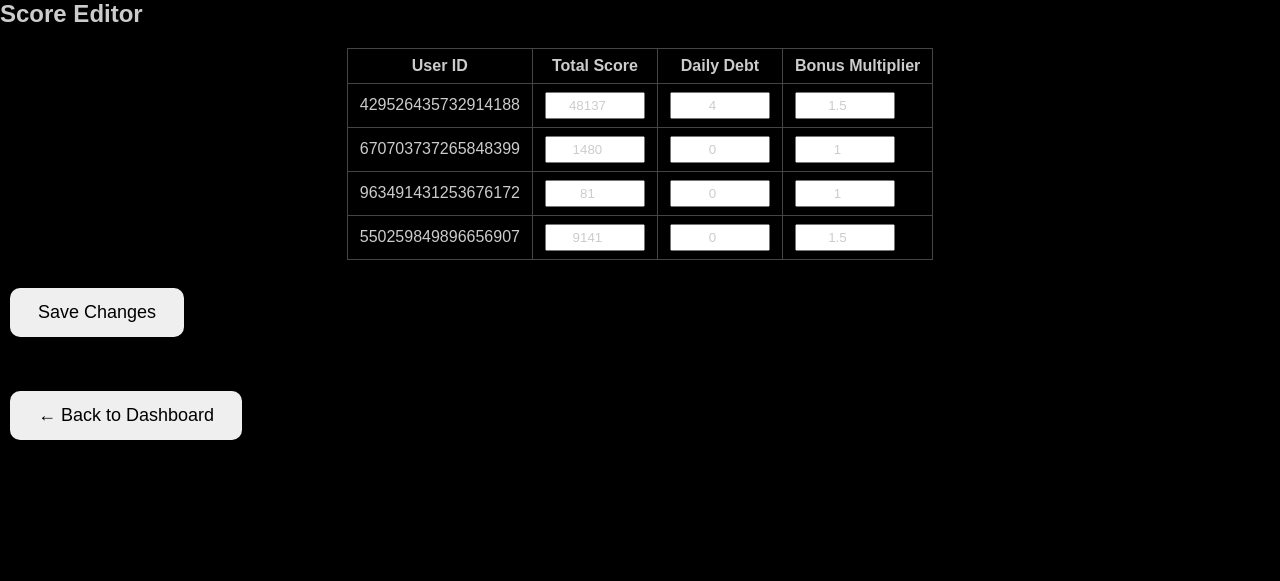
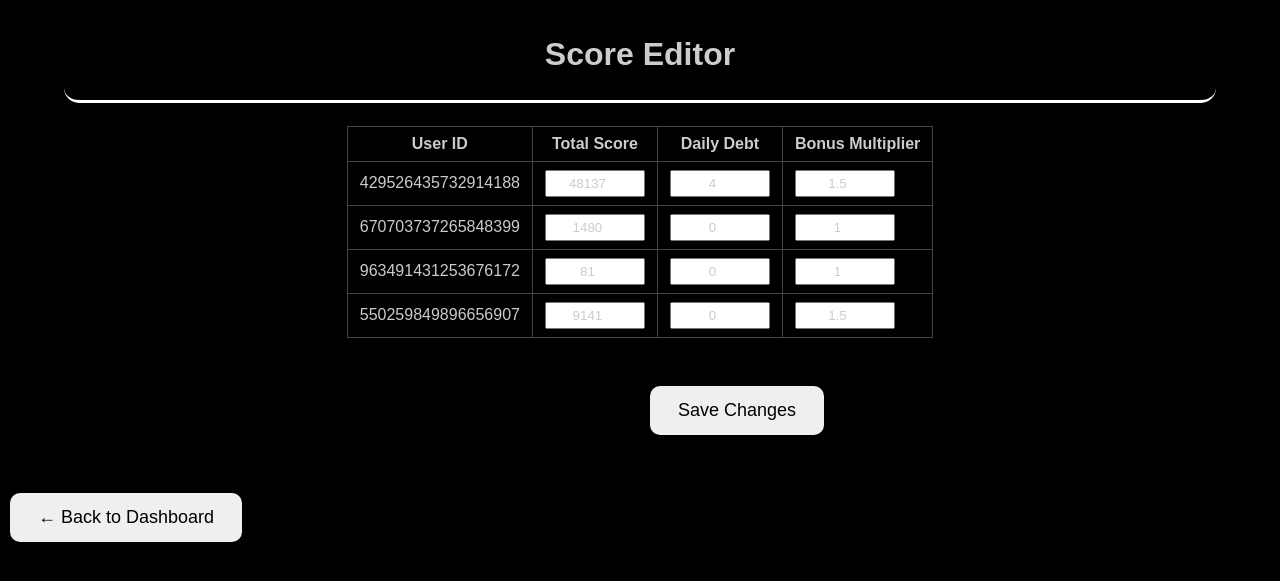
Before and after one commit to ScottN13/spawncamped, a FastAPI app: page /scores in a window 1280 px wide. Shown: the top 581 px of the page. Run offline with FastAPI, Linux system fonts and the light colour scheme; parts of the project's set-up code (start-up, migrations or seed data) failed here and were passed over.

Commit message:
attempt idk
- changed style.css
- changed templates

There's gotta be an easier way to implement bot status. This doesn't work as planned.

```diff
--- a/main.py
+++ b/main.py
@@ -3,7 +3,6 @@ import discord
 import os
 import logging
 import time
-
 from dotenv import load_dotenv
 from discord.ext import commands
 import json
@@ -829,6 +828,7 @@ class Gambling(commands.Cog): # gambling commands
             logging.info(f"{ctx.author} spun roulette and landed on {result}")
             say(f"[green]{ctx.author} spun roulette and landed on {result}")
 
+"""
 class Jobs(commands.Cog): # more ways of earning points
     def __init__(self, bot):
         self.bot = bot
@@ -840,7 +840,11 @@ class Jobs(commands.Cog): # more ways of earning points
         # add other types of baits to shop?
 
         return
+"""
 
+def startBot():
+    if __name__ == "__main__": # effectively the same thing
+        bot.run(token, log_handler=handler, log_level=logging.INFO, root_logger=True)
 
 if __name__ == "__main__":
     bot.run(token, log_handler=handler, log_level=logging.INFO, root_logger=True)
--- a/static/style.css
+++ b/static/style.css
@@ -49,6 +49,15 @@ input {
     color: #ccc;
 }
 
+.scores-form{
+    padding-top: 5px;
+}
+
+.submit-div{
+    margin: 20px auto;
+    padding-left: 50%;
+
+}
 
 .heading{
     border: 2px solid #ffffff;
--- a/templates/index.html
+++ b/templates/index.html
@@ -16,7 +16,6 @@
                 <div class="btn-row">
                     <a href="/shutdown_bot"><button class="shutdown">Shutdown Bot</button></a>
                     <a href="/start_bot"><button class="start">Start Bot</button></a>
-                    <a href="/update_bot"><button class="update">Update Bot</button></a>
                     <a href="/logs"><button class="logs">View Bot Logs</button></a>
                     <a href="/panel_logs"><button class="panel_logs">View webpanel logs</button></a>
                     <a href="/scores"><button class="editscores">Edit scores.json</button></a>
--- a/templates/scores.html
+++ b/templates/scores.html
@@ -4,10 +4,13 @@
         <link rel="stylesheet" href="/static/style.css">
     </head>
     <body>
+        <div class="heading">
+            <h1>Score Editor</h1>
+        </div>
 
-<h2>Score Editor</h2>
+        </br>
 
-<form method="post" action="/scores/update">
+        <form class="scores-form" method="post" action="/scores/update">
             <table>
                 <tr>
                     <th>User ID</th>
@@ -20,7 +23,7 @@
             </table>
 
             <br>
-    <button type="submit">Save Changes</button>
+            <div class="submit-div"><button class="submit-button" type="submit">Save Changes</button></div>
         </form>
 
         <br>
```
Lines whose indentation alone changed are shown as unchanged.
